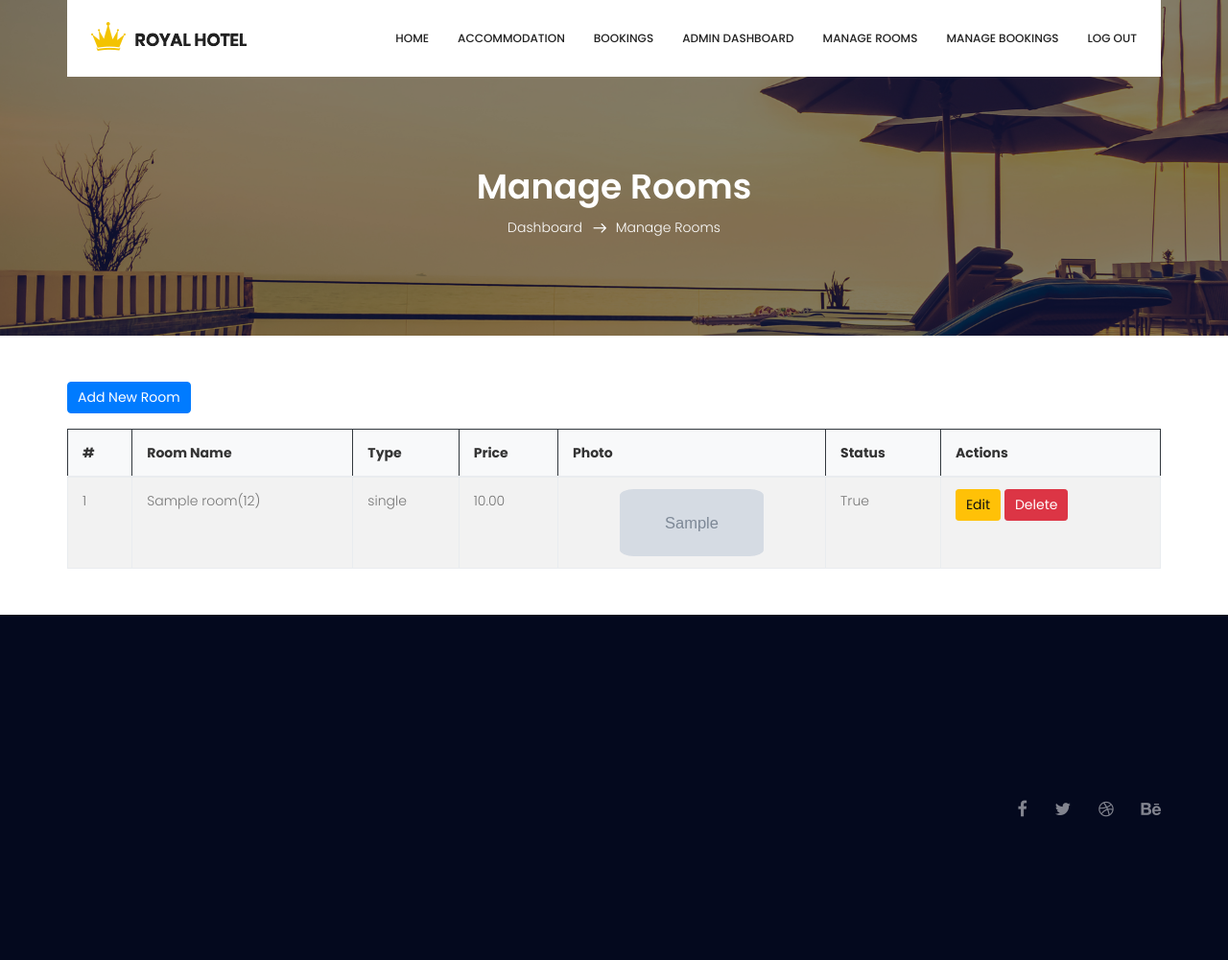
After one commit to jithinchirakkal/BookMyRoom, a Django app: page /manage-rooms/ in a window 1280 px wide. The commit adds this page. Shown: the whole page at 96% size. Run offline with Django 5.2, Linux system fonts and the light colour scheme; a user stored in the database is signed in; tables that the repository leaves empty hold one stand-in row (values such as "Sample post"); grey boxes marked "Sample" are stand-in pictures; some libraries are stand-ins or nearby versions.

Commit message:
latest changes

```diff
--- a/Hotel1/admin.py
+++ b/Hotel1/admin.py
@@ -1,5 +1,5 @@
 from django.contrib import admin
-from .models import Room, Booking,UserProfile
+from .models import Room, Booking,UserProfile,Transaction
 
 # Register your models here.
 
@@ -12,3 +12,5 @@ class RoomAdmin(admin.ModelAdmin):
     search_fields = ('name',)
 
 admin.site.register(UserProfile)
+
+admin.site.register(Transaction)
--- a/Hotel1/urls.py
+++ b/Hotel1/urls.py
@@ -27,12 +27,9 @@ urlpatterns = [
     path('payment-success/', PaymentSuccessView.as_view(), name='payment-success'),
     path('payment-cancel/', PaymentCancelView.as_view(), name='payment-cancel'),
 
-    # path('process-payment/<int:booking_id>/', ProcessPaymentView.as_view(), name='process_payment'),
-    # path('payment-success/', PaymentSuccessView.as_view(), name='payment_success'),
-    # path('payment-cancel/', PaymentCancelView.as_view(), name='payment_cancel'),
-    # path('paypal-ipn/', include('paypal.standard.ipn.urls')),  # IPN URL
-
-    # path('paypal-ipn/', ipn, name='paypal-ipn'),
+     path('admin-dashboard/', views.AdminDashboardView.as_view(), name='admin_dashboard'),
+    path('manage-rooms/', views.ManageRoomsView.as_view(), name='manage_rooms'),
+    path('manage-bookings/', views.ManageBookingsView.as_view(), name='manage_bookings'),
 
 
 
--- a/Hotel1/views.py
+++ b/Hotel1/views.py
@@ -10,6 +10,11 @@ from paypalrestsdk import Payment  #import the paypal sdk
 from django.conf import settings
 from decimal import Decimal
 import paypalrestsdk
+from django.contrib.auth.mixins import LoginRequiredMixin
+
+
+from django.contrib.auth.decorators import user_passes_test
+from django.utils.decorators import method_decorator
 
 
 
@@ -80,7 +85,7 @@ class RoomDetailsView(View):
         instance = get_object_or_404(Room,id=id)
         return render(request,'room_details.html',{'instance':instance})
 
-class BookingCreateView(View):
+class BookingCreateView(LoginRequiredMixin, View):
     def get(self, request):
         #get query parameter
         room_id = request.GET.get('room_id')
@@ -141,7 +146,7 @@ class BookingConfirmationView(View):
         booking = get_object_or_404(Booking, id=booking_id)
         return render(request, 'booking_confirmation.html', {'booking': booking})
 
-class BookingListView(View):
+class BookingListView(LoginRequiredMixin, View):
     def get(self, request):
         bookings = Booking.objects.filter(user=request.user)  # Limit bookings to the logged-in user
         return render(request, 'booking_list.html', {'bookings': bookings})
@@ -215,46 +220,6 @@ class ProcessPaymentView(View):
             return render(request, 'payment_error.html', {'error': str(e)})
 
 
-# class ProcessPaymentView(View):
-
-#     def post(self, request, booking_id):
-#         booking = get_object_or_404(Booking, id=booking_id)
-
-#         payment = paypalrestsdk.Payment({
-#             "intent": "sale",
-#             "payer": {
-#                 "payment_method": "paypal"
-#             },
-#             "redirect_urls": {
-#                 "return_url": request.build_absolute_uri('payment-success'),
-#                 "cancel_url": request.build_absolute_uri('payment-cancel')
-#             },
-#             "transactions": [{
-#                 "item_list": {
-#                     "items": [{
-#                         "name": booking.room.title,
-#                         "sku": str(booking.id),
-#                         "price": str(booking.total_price),
-#                         "currency": "USD",
-#                         "quantity": 1
-#                     }]
-#                 },
-#                 "amount": {
-#                     "total": str(booking.total_price),
-#                     "currency": "USD"
-#                 },
-#                 "description": f"Purchase room: {booking.room.name}"
-#                 }]
-#         })
-
-#         if payment.create():
-#             for link in payment.links:
-#                 if link.rel == "approval_url":
-#                     approval_url = link.href
-#                     return redirect(link.href)
-#         else:
-#             return render(request, 'payment_cancel.html', {'error': payment.error})
-
 
 class PaymentSuccessView(View):
     def get(self, request):
@@ -286,20 +251,6 @@ class PaymentCancelView(View):
     def get(self, request):
         return render(request, 'payment_cancel.html')
 
-
-
-
-# class ProcessPaymentView(View):
-#     def post(self, request, booking_id):
-#         booking = get_object_or_404(Booking, id=booking_id)
-
-#         # Here you can integrate a payment gateway like Stripe or PayPal
-#         # Simulate successful payment
-#         booking.is_paid = True
-#         booking.save()
-
-#         # Redirect to a success page or send JSON response
-#         return JsonResponse({'success': True, 'message': 'Payment successful!'})
 
 
 class GalleryView(View):
@@ -352,7 +303,11 @@ class LoginView(View):
                 login(request, user)
                 request.session['username'] = username
                 request.session['id'] = user.id
-                return redirect('index')
+                # return redirect('index')
+                if user.is_staff:
+                    return redirect('admin_dashboard')
+                else:
+                    return redirect('index')
             else:
                 messages.error(request, 'Invalid username or password')
         else:
@@ -367,3 +322,38 @@ class LogoutView(View):
             del request.session['id']
         logout(request)
         return redirect('login')
+
+
+
+
+
+
+
+# Helper Decorator for Staff Users
+def is_staff_user(user):
+    return user.is_staff
+
+# Admin Dashboard View (Staff Only)
+@method_decorator(user_passes_test(is_staff_user), name='dispatch')
+class AdminDashboardView(View):
+    def get(self, request):
+        bookings = Booking.objects.all()
+        rooms = Room.objects.all()
+        return render(request, 'admin_dashboard.html',{
+            'bookings': bookings,
+            'rooms': rooms
+        })
+
+# Manage Rooms View (Staff Only)
+@method_decorator(user_passes_test(is_staff_user), name='dispatch')
+class ManageRoomsView(View):
+    def get(self, request):
+        rooms = Room.objects.all()
+        return render(request, 'manage_rooms.html', {'rooms': rooms})
+
+# Manage Bookings View (Staff Only)
+@method_decorator(user_passes_test(is_staff_user), name='dispatch')
+class ManageBookingsView(View):
+    def get(self, request):
+        bookings = Booking.objects.all()
+        return render(request, 'manage_bookings.html', {'bookings': bookings})
--- a/templates/accomodation.html
+++ b/templates/accomodation.html
@@ -133,11 +133,6 @@
                     const departureDate = document.getElementById('departure_date').value;
                     const numberOfGuests = document.getElementById('no_of_guests').value;
 
-                    // Debugging logs to check values
-                    console.log("Arrival Date:", arrivalDate);
-                    console.log("Departure Date:", departureDate);
-                    console.log("Number of Guests:", numberOfGuests);
-
                     if (!arrivalDate || !departureDate || !numberOfGuests) {
                         alert("Please fill in all fields (arrival date, departure date, and number of guests).");
                         return; // Stop if any value is missing
--- /dev/null
+++ b/templates/admin_dashboard.html
@@ -0,0 +1,6 @@
+{% extends 'layout/base.html' %}
+{% load static %}
+{% block content %}
+<h1>Admin Dashboard</h1>
+<!-- <p>Bookings :{{ bookings.count }}</p> -->
+{% endblock %}
--- a/templates/layout/base.html
+++ b/templates/layout/base.html
@@ -42,19 +42,49 @@
                     <!-- Collect the nav links, forms, and other content for toggling -->
                     <div class="collapse navbar-collapse offset" id="navbarSupportedContent">
                         <ul class="nav navbar-nav menu_nav ml-auto">
+                            {% if user.is_authenticated %}
+                                <!-- Common Links for All Authenticated Users -->
+                                <li class="nav-item"><a class="nav-link" href="{% url 'index' %}">Home</a></li>
+                                <li class="nav-item"><a class="nav-link" href="{% url 'rooms' %}">Accommodation</a></li>
+                                <li class="nav-item"><a class="nav-link" href="{% url 'booking_list' %}">Bookings</a></li>
+
+                                <!-- Links Visible Only to Staff -->
+                                {% if user.is_staff %}
+                                    <li class="nav-item"><a class="nav-link" href="{% url 'admin_dashboard' %}">Admin Dashboard</a></li>
+                                    <li class="nav-item"><a class="nav-link" href="{% url 'manage_rooms' %}">Manage Rooms</a></li>
+                                    <li class="nav-item"><a class="nav-link" href="{% url 'manage_bookings' %}">Manage Bookings</a></li>
+                                {% else %}
+                                    <!-- Links Visible Only to Regular Users -->
+                                    <li class="nav-item"><a class="nav-link" href="{% url 'gallery' %}">Gallery</a></li>
+                                    <li class="nav-item"><a class="nav-link" href="{% url 'blog' %}">Blog</a></li>
+                                    <li class="nav-item"><a class="nav-link" href="{% url 'contact' %}">Contact</a></li>
+                                {% endif %}
+
+                                <!-- Logout Option -->
+                                <li class="nav-item"><a class="nav-link" href="{% url 'logout' %}">Log Out</a></li>
+                            {% else %}
+                                <!-- Navigation for Non-Authenticated Users -->
+                                <li class="nav-item active"><a class="nav-link" href="{% url 'index' %}">Home</a></li>
+                                <li class="nav-item"><a class="nav-link" href="{% url 'about' %}">About us</a></li>
+                                <li class="nav-item"><a class="nav-link" href="{% url 'rooms' %}">Accommodation</a></li>
+                                <li class="nav-item"><a class="nav-link" href="{% url 'gallery' %}">Gallery</a></li>
+                                <li class="nav-item"><a class="nav-link" href="{% url 'blog' %}">Blog</a></li>
+                                <li class="nav-item"><a class="nav-link" href="{% url 'contact' %}">Contact</a></li>
+                                <li class="nav-item"><a class="nav-link" href="{% url 'register' %}">Register</a></li>
+                                <li class="nav-item"><a class="nav-link" href="{% url 'login' %}">Log In</a></li>
+                            {% endif %}
+                        </ul>
+                    </div>
+
+
+                    <!-- <div class="collapse navbar-collapse offset" id="navbarSupportedContent">
+                        <ul class="nav navbar-nav menu_nav ml-auto">
                             <li class="nav-item active"><a class="nav-link" href="{% url 'index' %}">Home</a></li>
                             <li class="nav-item"><a class="nav-link" href="{% url 'about' %}">About us</a></li>
                             <li class="nav-item"><a class="nav-link" href="{% url 'rooms' %}">Accomodation</a></li>
                             <li class="nav-item"><a class="nav-link" href="{% url 'gallery' %}">Gallery</a></li>
                             <li class="nav-item"><a class="nav-link" href="{% url 'blog' %}">Blog</a></li>
-                            <!-- <li class="nav-item submenu dropdown">
-                                <a href="#" class="nav-link dropdown-toggle" data-toggle="dropdown" role="button" aria-haspopup="true" aria-expanded="false">Blog</a>
-                                <ul class="dropdown-menu">
-                                    <li class="nav-item"><a class="nav-link" href="{% url 'blog' %}">Blog</a></li>
-                                    <li class="nav-item"><a class="nav-link" href="{% url 'blog' %}">Blog Details</a></li>
-                                </ul>
-                            </li>  -->
-                            <!-- <li class="nav-item"><a class="nav-link" href="{% url 'elements'%}">Elaments</a></li> -->
+                            <li class="nav-item"><a class="nav-link" href="{% url 'elements'%}">Elaments</a></li>
                             <li class="nav-item"><a class="nav-link" href="{% url 'contact' %}">Contact</a></li>
 
                             {% if request.session.id %}
@@ -67,7 +97,7 @@
                             {% endif %}
 
                         </ul>
-                    </div>
+                    </div>  -->
                 </nav>
             </div>
         </header>
--- /dev/null
+++ b/templates/manage_rooms.html
@@ -0,0 +1,65 @@
+{% extends 'layout/base.html' %}
+{% load static %}
+{% block content %}
+<!-- <h1>Admin Rooms Dashboard</h1> -->
+<!-- <p>Bookings :{{ bookings.count }}</p> -->
+
+        <!--================Breadcrumb Area =================-->
+        <section class="breadcrumb_area">
+            <div class="overlay bg-parallax" data-stellar-ratio="0.8" data-stellar-vertical-offset="0" data-background=""></div>
+            <div class="container">
+                <div class="page-cover text-center">
+                    <h2 class="page-cover-tittle">Manage Rooms</h2>
+                    <ol class="breadcrumb">
+                        <li><a href="{% url 'admin_dashboard' %}">Dashboard</a></li>
+                        <li class="active">Manage Rooms</li>
+                    </ol>
+                </div>
+            </div>
+        </section>
+        <!--================Breadcrumb Area =================-->
+
+<div class="container mt-5 mb-5">
+    <div class="flex-row justify-content-end">
+        <a href="" class="btn btn-primary mb-3 ">Add New Room</a>
+    </div>
+
+    <!-- <h1 class="text-center">Manage Rooms</h1> -->
+    <!-- <a href="{% url 'admin_dashboard' %}" class="btn btn-secondary mb-3">Back to Dashboard</a> -->
+    <table class="table table-bordered table-striped">
+        <thead class="table-dark">
+            <tr>
+                <th>#</th>
+                <th>Room Name</th>
+                <th>Type</th>
+                <th>Price</th>
+                <th>Photo</th>
+                <th>Status</th>
+                <th>Actions</th>
+            </tr>
+        </thead>
+        <tbody>
+            {% for room in rooms %}
+            <tr>
+                <td>{{ forloop.counter }}</td>
+                <td>{{ room.name }}(12)</td>
+                <td>{{ room.room_type }}</td>
+                <td>{{ room.price_per_night }}</td>
+                <td class="text-center">
+                    <img src="{{ room.photo.url }}" alt="" style="width: 150px; height: 70px; object-fit: cover; border-radius: 10%;">
+                </td>
+                <td>{{ room.is_available }}</td>
+                <td>
+                    <a href="" class="btn btn-sm btn-warning">Edit</a>
+                    <a href="" class="btn btn-sm btn-danger">Delete</a>
+                </td>
+            </tr>
+            {% empty %}
+            <tr>
+                <td colspan="6" class="text-center">No rooms available</td>
+            </tr>
+            {% endfor %}
+        </tbody>
+    </table>
+</div>
+{% endblock %}
```
Also changed, not shown: Hotel1/test.py (deleted, +0 -103 lines), templates/manage_bookings.html (added, +57 -0 lines).
